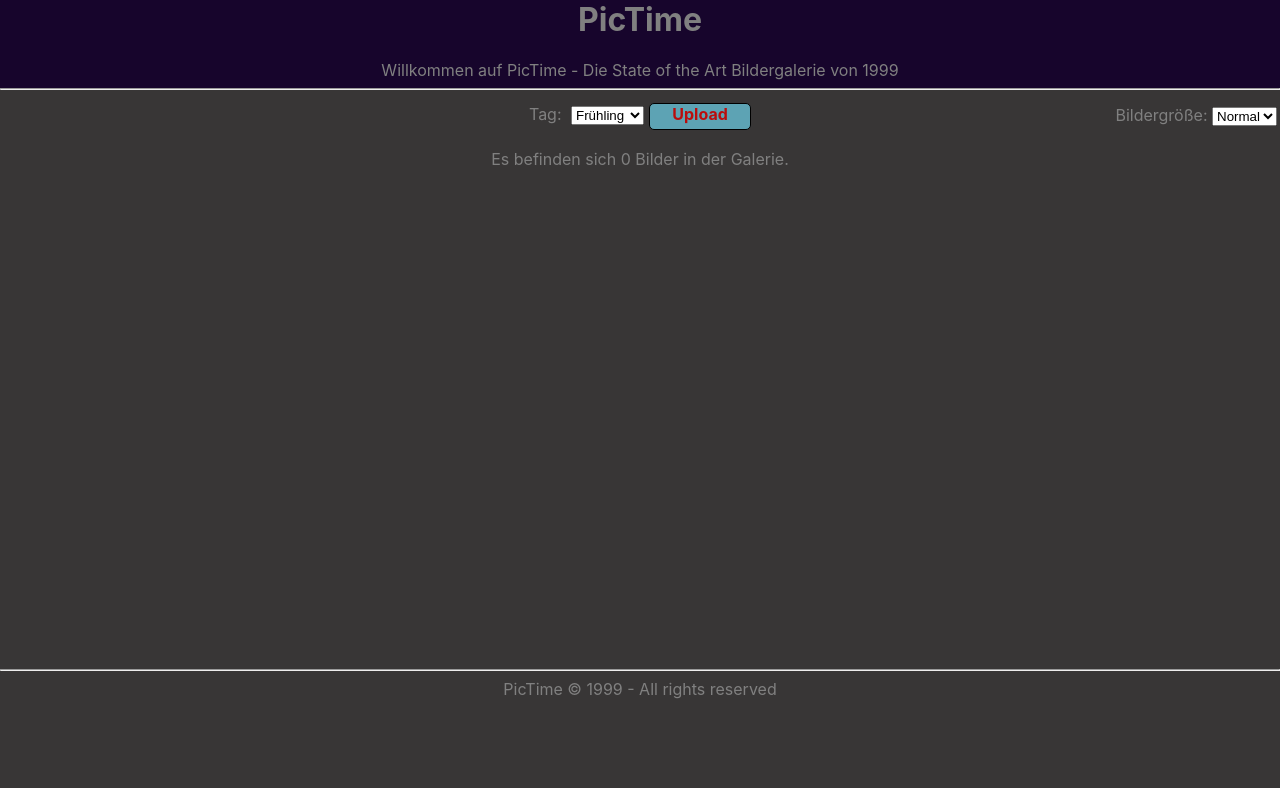
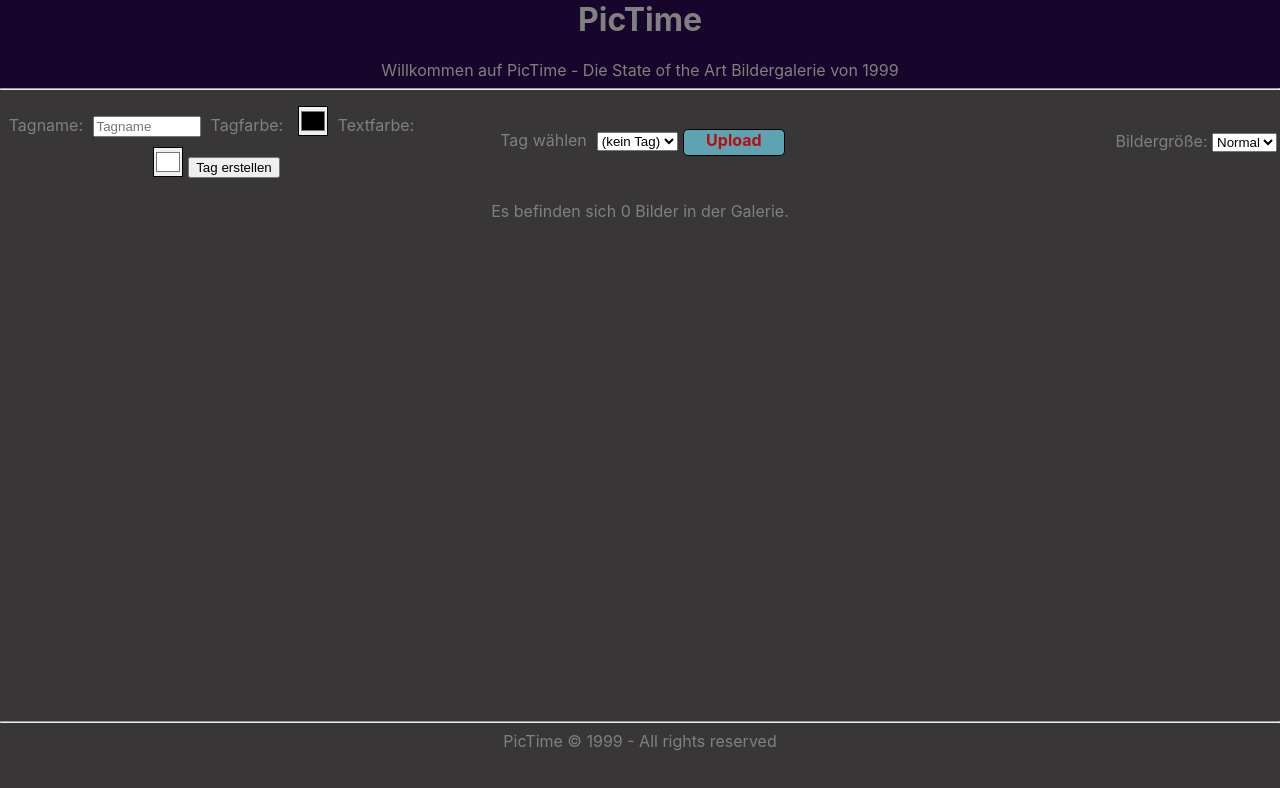
Before and after one commit to Marvin0101/pictime, a React (Create React App) app: page / in a window 1280 px wide. Shown: the top 788 px of the page. Built offline with nearby package versions, Linux system fonts and the light colour scheme.

Commit message:
Tags individuell erstellbar

```diff
--- a/src/App.css
+++ b/src/App.css
@@ -22,7 +22,7 @@ body{
   display: -webkit-flex;
   display: flex;
   flex-wrap: wrap;
-  min-height: 400px;
+  min-height: 50vh;
 }
 
 .flex-item {
@@ -109,6 +109,14 @@ img {
   margin: 5px;
 }
 
+.colorpicker {
+  margin: 5px;
+  height: 30px;
+  width: 30px;
+  padding: 0px;
+  border-color: black;
+}
+
 header {
   background-color: rgb(23, 5, 44);
 }
--- a/src/App.tsx
+++ b/src/App.tsx
@@ -1,6 +1,6 @@
 import React from 'react';
 import './App.css';
-import DragDropBox from "./components/DragDropBox";
+import Galerie from "./components/Galerie";
 import Footer from './components/Footer';
 import Header from "./components/Header";
 
@@ -8,7 +8,7 @@ function App() {
   return (
     <div className="App">
       <Header />
-      <DragDropBox/>
+      <Galerie/>
       <Footer/>
     </div>
   );
--- a/src/components/DragDropBox.tsx
+++ b/src/components/Galerie.tsx
@@ -1,37 +1,29 @@
 import React, { useEffect, useState } from "react";
 
-function DragDropBox(){
+function Galerie(){
   const [image, setImage] = useState<any>([]);
   const [tag, setTag] = useState<string[]>([]);
-  const [dropdown, setDropdown] = useState<string>("Frühling");
+  const [dropdown, setDropdown] = useState<number>(0);
   const [backColor, setBackcolor] = useState<string[]>([]);
   const [textColor, setTextcolor] = useState<string[]>([]);
   const [sizePicker,setSizePicker] = useState<string>("normal");
   const [imagesize, setImagesize] = useState<number>(300);
+  const [tagList, setTagList] = useState<string[]>([]);
+  const [backColorList, setBackColorList] = useState<string[]>([]);
+  const [textColorList, setTextColorList] = useState<string[]>([]);
+  const [input, setInput] = useState<string>('');
+  const [inputColor, setInputColor] = useState<string>('#000000');
+  const [inputTextColor, setInputTextColor] = useState<string>('#FFFFFF');
 
   const onImageChange = (event:any) => {
     console.log("onImageChange: event.target.files: "+event.target.files);
     if (event.target.files && event.target.files[0]) {
       console.log("bin in if");
       setImage((image: any) => [...image, URL.createObjectURL(event.target.files[0])]);
-      setTag((tag: any) => [...tag, dropdown]);
-      switch(dropdown){
-        case "Frühling":
-          setBackcolor([...backColor,"green"]);
-          setTextcolor([...textColor,"white"]);
-          break;
-        case "Sommer":
-          setBackcolor([...backColor,"#92AD40"]);
-          setTextcolor([...textColor,"white"]);
-          break;
-        case "Herbst":
-          setBackcolor([...backColor,"rgb(228, 81, 13)"]);
-          setTextcolor([...textColor,"whiten"]);
-          break;
-        case "Winter":
-          setBackcolor([...backColor,"white"]);
-          setTextcolor([...textColor,"black"]);
-      }
+      setTag((tag: any) => [...tag, tagList[dropdown]]);
+      setBackcolor((backColor: any) =>[...backColor,backColorList[dropdown]]);
+      setTextcolor((backColor: any) =>[...textColor,textColorList[dropdown]]);
+
     }
   }
 
@@ -71,23 +63,43 @@ function DragDropBox(){
     }
   }, [sizePicker]);
 
+  const handleCreateTag = (event:any) => {
+    setTagList((tagList) => [...tagList, input]);
+    setBackColorList((backColorList) => [...backColorList, inputColor]);
+    setTextColorList((textColorList) => [...textColorList, inputTextColor]);
+  }
 
   console.log("Image 1 Url: "+image[0]);
   console.log("Imagesize: "+sizePicker);
+  console.log("TagList: "+tagList);
+  console.log("Dropdown: "+dropdown);
+  console.log("Backcolor: "+backColor);
+  console.log("Imagetags: "+tag);
+  console.log("Inputcolor: "+inputColor);
   return (
-    <div>
+    <div className="main">
       <table style={{width:"100%"}}>
         <tr>
 
-        <td style={{width:"calc(100%/3)"}} ></td>
+        <td style={{width:"calc(100%/3)"}} >
+        <span style={{float:"left"}}>
+          <label>Tagname: </label>
+          <input type="text" className="filetype" placeholder="Tagname" style={{width:"100px"}} value={input} onInput={(e) => setInput((e.target as HTMLTextAreaElement).value)}></input>
+          <label className="filetype">Tagfarbe: </label>
+          <input type="color" className="colorpicker" value={inputColor} onInput={(e) => setInputColor((e.target as HTMLTextAreaElement).value)}></input>
+          <label className="filetype">Textfarbe: </label>
+          <input type="color" className="colorpicker" value={inputTextColor} onInput={(e) => setInputTextColor((e.target as HTMLTextAreaElement).value)}></input>
+          <button onClick={handleCreateTag}>Tag erstellen</button><br/>
+          </span>
+        </td>
         <td style={{width:"calc(100%/3)"}}>
-      <label>Tag: </label>
 
+      <label className="filetype">Tag wählen</label>
       <select value={dropdown} id="tags" onChange={handleChange} className="filetype">
-          <option value="Frühling" style={{backgroundColor:"green"}}>Frühling</option>
-          <option value="Sommer" style={{backgroundColor:"#92AD40"}}>Sommer</option>
-          <option value="Herbst" style={{backgroundColor:"rgb(228, 81, 13)"}}>Herbst</option>
-          <option value="Winter" style={{backgroundColor:"white", color:"black"}}>Winter</option>
+        <option value="(kein Tag)">(kein Tag)</option>
+        {tagList.map((tagList:string, i:number) =>
+            <option value={i} style={{backgroundColor:backColorList[i], color:textColorList[i]}}>{tagList}</option>
+        )}
       </select>
 
       <label id="labelbutton" htmlFor="selectedFile">
@@ -144,4 +156,4 @@ function DragDropBox(){
   )
 }
 
-export default DragDropBox;
+export default Galerie;
```
